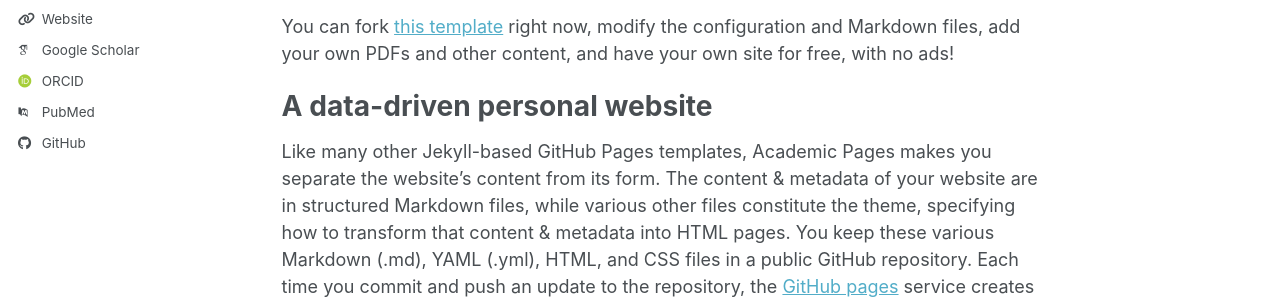
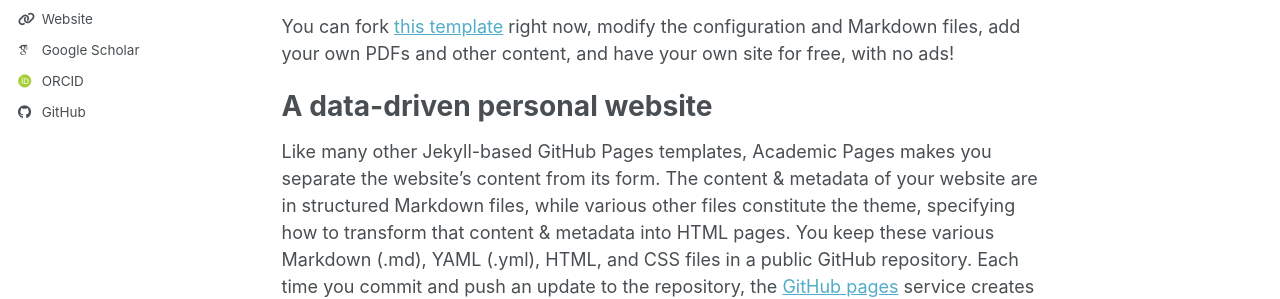
Before and after one commit to dzawu/dzawu.github.io, a Jekyll site: the page built from _pages/about.md, in a window 1280 px wide. Shown: the part 396-695 px from the top of the page. Built offline with Jekyll 4.4.1, drawn with Linux system fonts in a browser that asks for light colours; some web fonts are replaced; a script bundle is joined from its source files by our own code; library files that are not in the unit come from our copies.

Commit message:
Update _config.yml

```diff
--- a/_config.yml
+++ b/_config.yml
@@ -36,10 +36,9 @@ author:
   googlescholar    : "https://scholar.google.com/citations?user=PS_CX0AAAAAJ"
   inspire-hep      : # URL
   impactstory      : # URL
-  orcid            : "https://orcid.org/yourorcidurl"
+  orcid            : "https://orcid.org/0009-0005-3663-5619"
   semantic         : # URL
   ssrn             : # URL
-  pubmed           : "https://www.ncbi.nlm.nih.gov/pubmed/?term=john+snow"
   researchgate     : # URL
   scopus           : # URL
   zotero           : # URL
```
